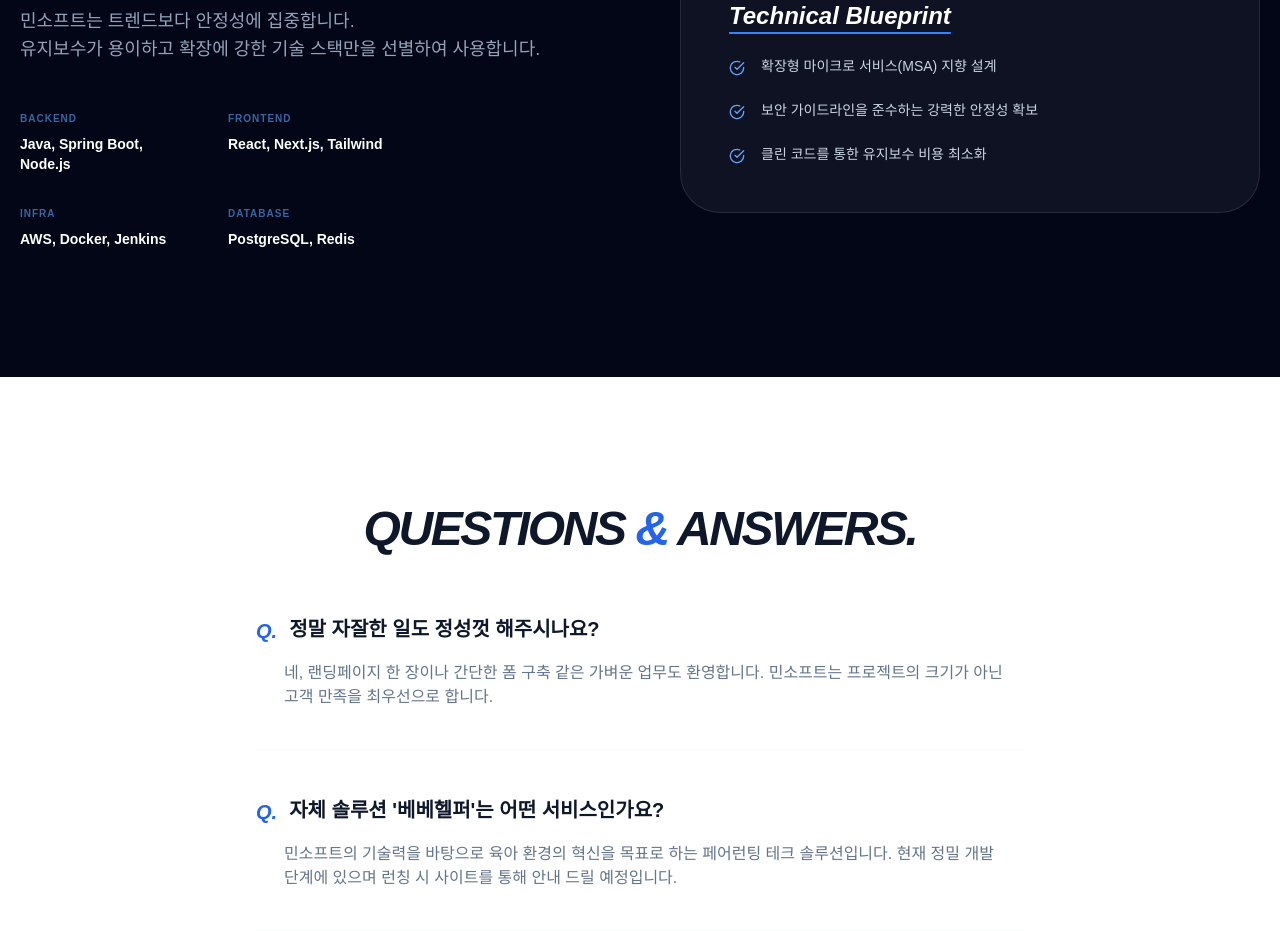
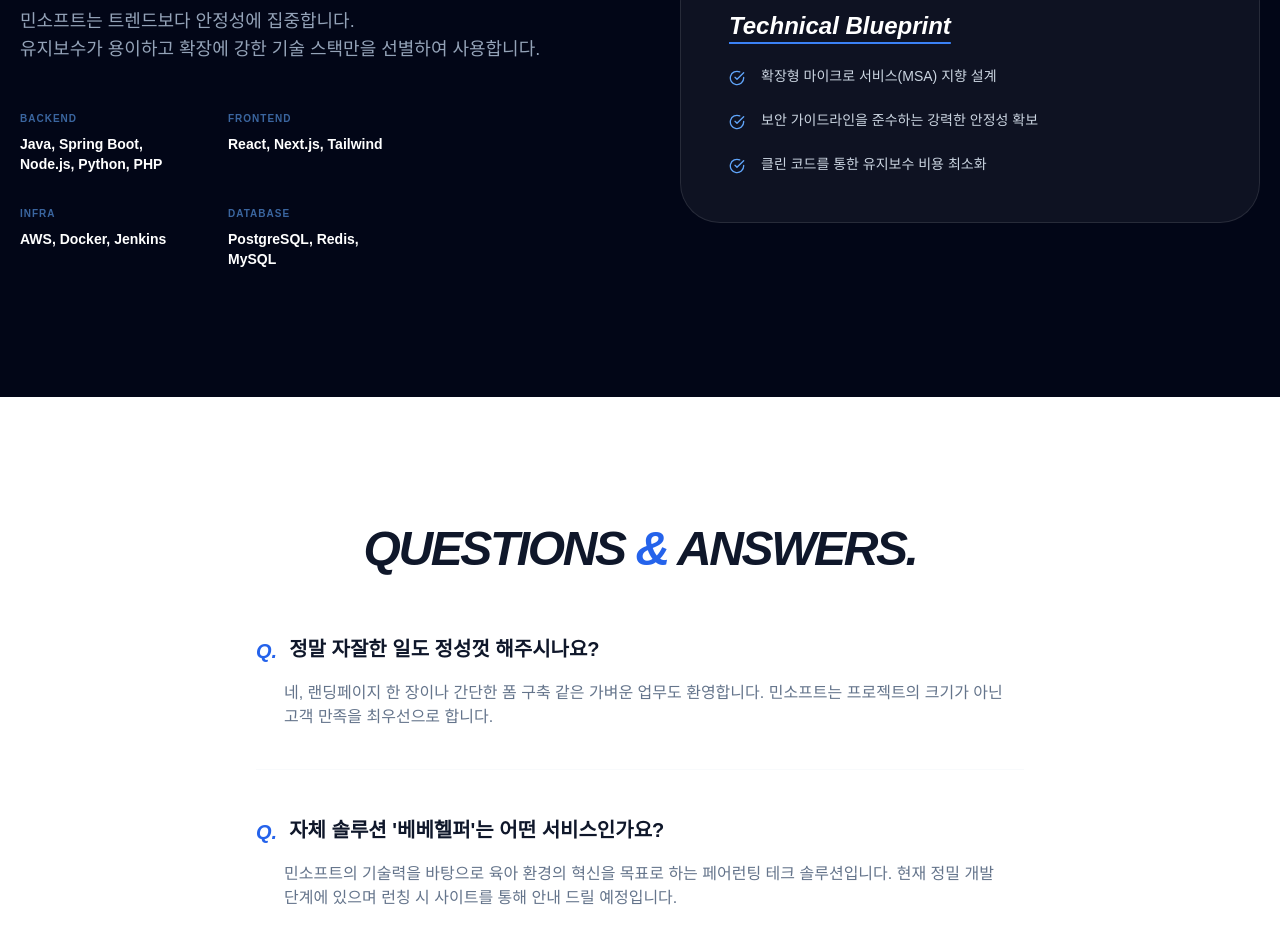
Before and after one commit to parkinho1/minsoft-web, a React (Vite) app: page / in a window 1280 px wide. Shown: the part 1820-2751 px from the top of the page. Built offline with nearby package versions, Linux system fonts and the light colour scheme.

Commit message:
Complete overhaul: skill update

```diff
--- a/src/App.jsx
+++ b/src/App.jsx
@@ -124,10 +124,10 @@ function App() {
                 민소프트는 트렌드보다 안정성에 집중합니다. <br /> 유지보수가 용이하고 확장에 강한 기술 스택만을 선별하여 사용합니다.
               </p>
               <div className="grid grid-cols-1 sm:grid-cols-2 gap-8 text-left max-w-sm mx-auto md:mx-0">
-                <div><h5 className="text-blue-400 text-[10px] font-black mb-2 tracking-widest uppercase opacity-60">Backend</h5><p className="text-sm font-bold">Java, Spring Boot, Node.js</p></div>
+                <div><h5 className="text-blue-400 text-[10px] font-black mb-2 tracking-widest uppercase opacity-60">Backend</h5><p className="text-sm font-bold">Java, Spring Boot, Node.js, Python, PHP</p></div>
                 <div><h5 className="text-blue-400 text-[10px] font-black mb-2 tracking-widest uppercase opacity-60">Frontend</h5><p className="text-sm font-bold">React, Next.js, Tailwind</p></div>
                 <div><h5 className="text-blue-400 text-[10px] font-black mb-2 tracking-widest uppercase opacity-60">Infra</h5><p className="text-sm font-bold">AWS, Docker, Jenkins</p></div>
-                <div><h5 className="text-blue-400 text-[10px] font-black mb-2 tracking-widest uppercase opacity-60">Database</h5><p className="text-sm font-bold">PostgreSQL, Redis</p></div>
+                <div><h5 className="text-blue-400 text-[10px] font-black mb-2 tracking-widest uppercase opacity-60">Database</h5><p className="text-sm font-bold">PostgreSQL, Redis, MySQL</p></div>
               </div>
             </div>
             <div className="bg-white/5 p-8 md:p-12 rounded-[30px] md:rounded-[40px] border border-white/10 relative">
```
